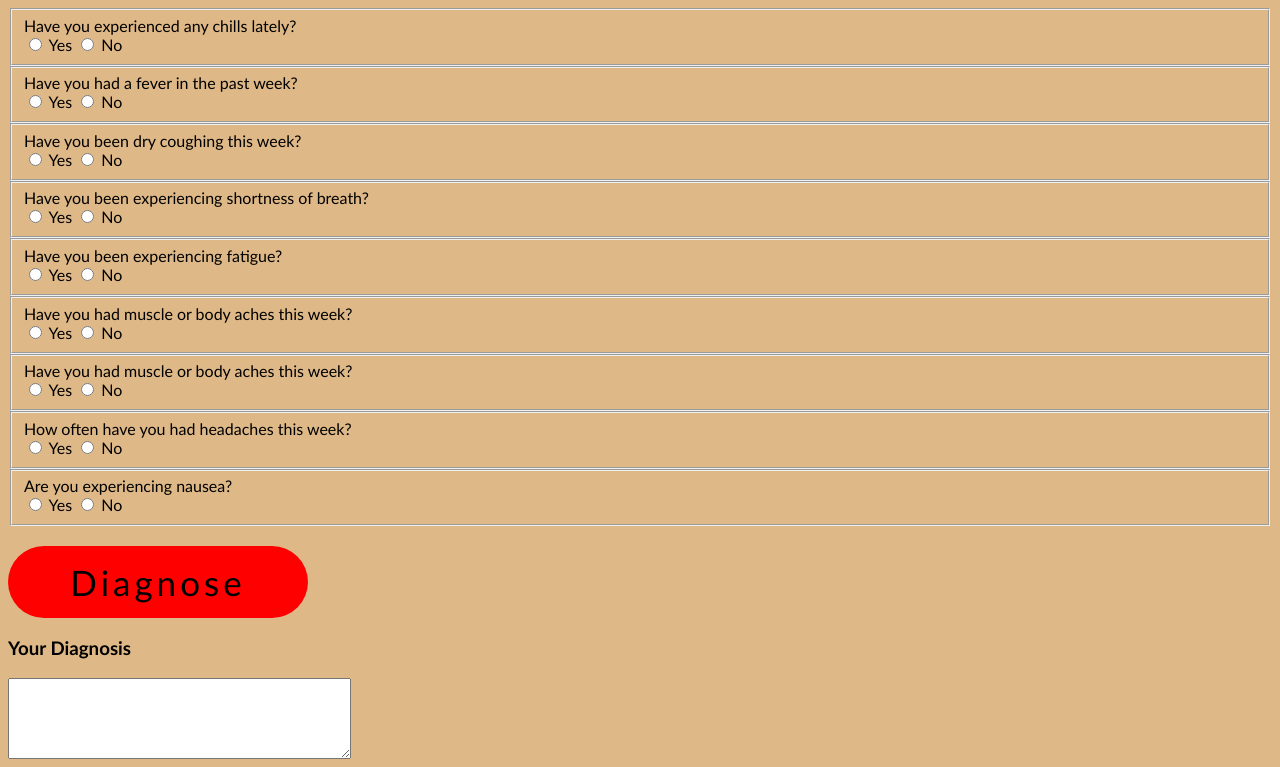
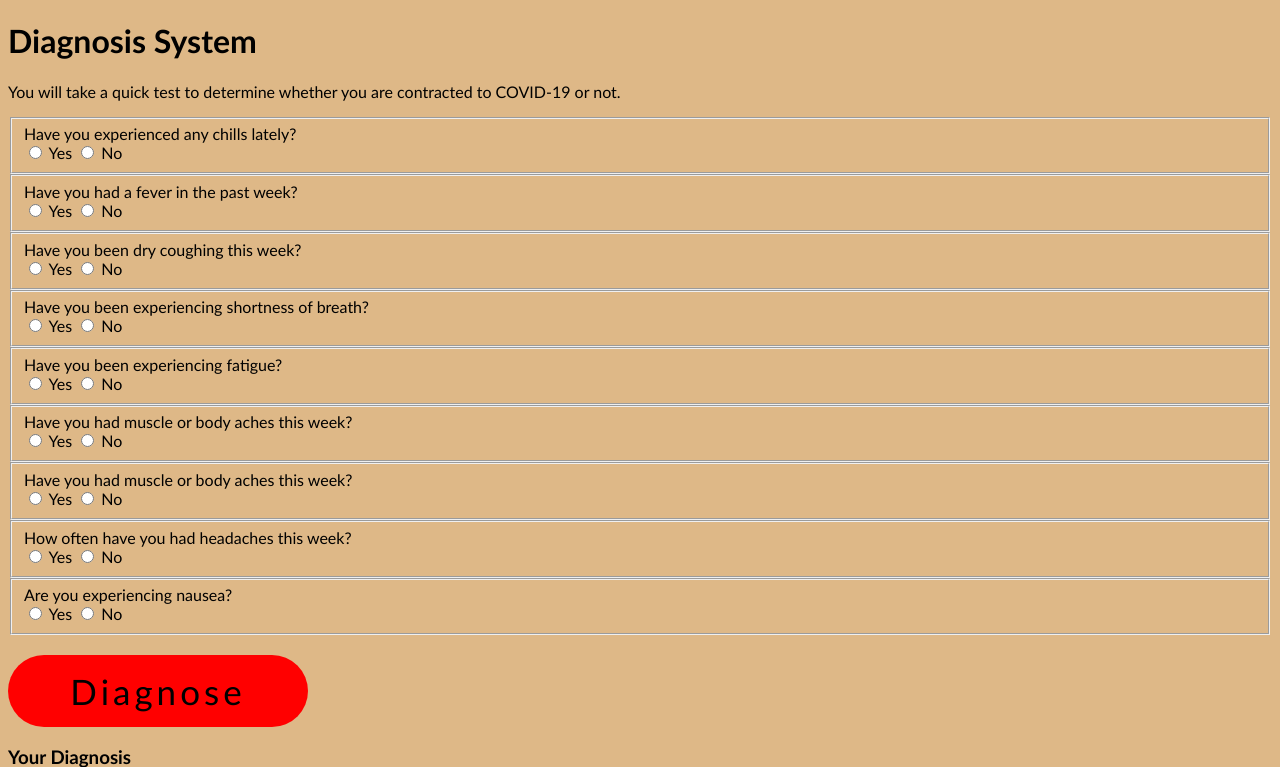
Before and after one commit to ntdkhiem/CoTerminator, a Flask app: page /diagnosis in a window 1280 px wide. Shown: the top 767 px of the page. Run offline with Flask 2, Linux system fonts and the light colour scheme.

Commit message:
:green_heart: add title and remove font

```diff
--- a/services/web/templates/diagnosis.html
+++ b/services/web/templates/diagnosis.html
@@ -9,6 +9,8 @@
 </head>
 
 <body>
+    <h1>Diagnosis System</h1>
+    <p>You will take a quick test to determine whether you are contracted to COVID-19 or not.</p>
     <form id="diagnosis">
         <fieldset id="chills">
             <label for="chills">Have you experienced any chills lately?</label>
--- a/services/web/templates/index.html
+++ b/services/web/templates/index.html
@@ -30,12 +30,12 @@
       </center>
     </h1>
 
-    <h2>
+    <h3>
       <center>This website includes many different features: We have a diagnosis machine that will tell you how likely
         you are to have contracted Covid-19 based on a series of questions. Next, we include a Covid FAQ section, taken
         from the CDC. We have coronavirus updates that will tell you about the latest infographics around the world, and
         we have also provided you with testing centers near your home.</center>
-    </h2>
+    </h3>
 
     <img
       src="https://images.unsplash.com/photo-1586085030200-6d20de872ecd?ixlib=rb-1.2.1&ixid=eyJhcHBfaWQiOjEyMDd9&auto=format&fit=crop&w=2089&q=80"><br>
```
